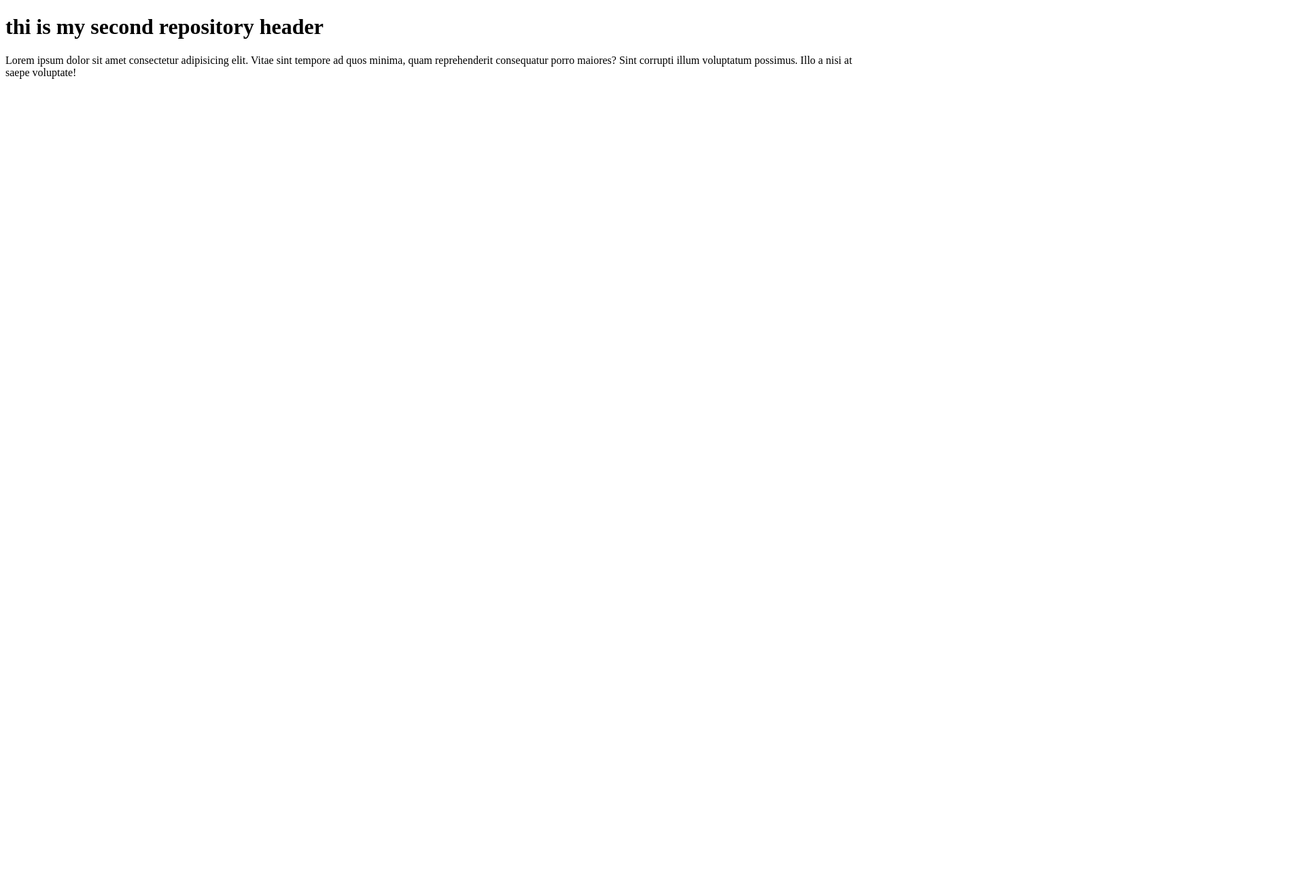
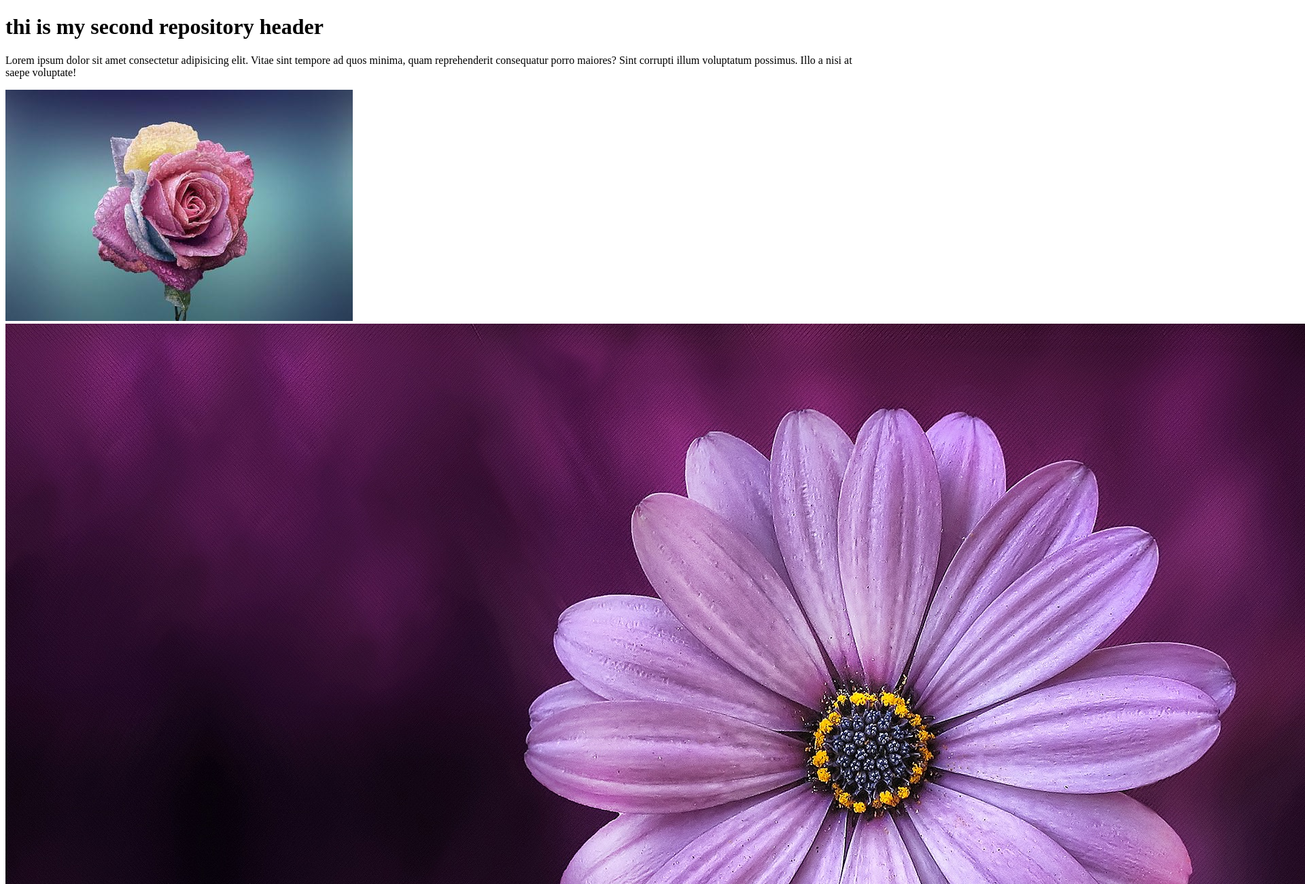
Before and after one commit to Riday1/third-repo, a plain HTML site: page index.html in a window 1280 px wide. Shown: the top 1300 px of the page at 68% size, 1920 px wide, since content can reach past the window. Before the commit the page ends 800 px from the top, so only its background shows below. Drawn offline with Linux system fonts and the light colour scheme.

Commit message:
flower added in website

```diff
--- a/index.html
+++ b/index.html
@@ -19,6 +19,9 @@
 
     <p>Lorem ipsum dolor sit amet consectetur adipisicing elit. Vitae sint tempore ad quos minima, quam reprehenderit
         consequatur porro maiores? Sint corrupti illum voluptatum possimus. Illo a nisi at saepe voluptate!</p>
+
+    <img src="rose.jpg" alt="Rose">
+    <img src="unknown.jpg" alt="Beautiful flower">
 </body>
 
 </html>
```
